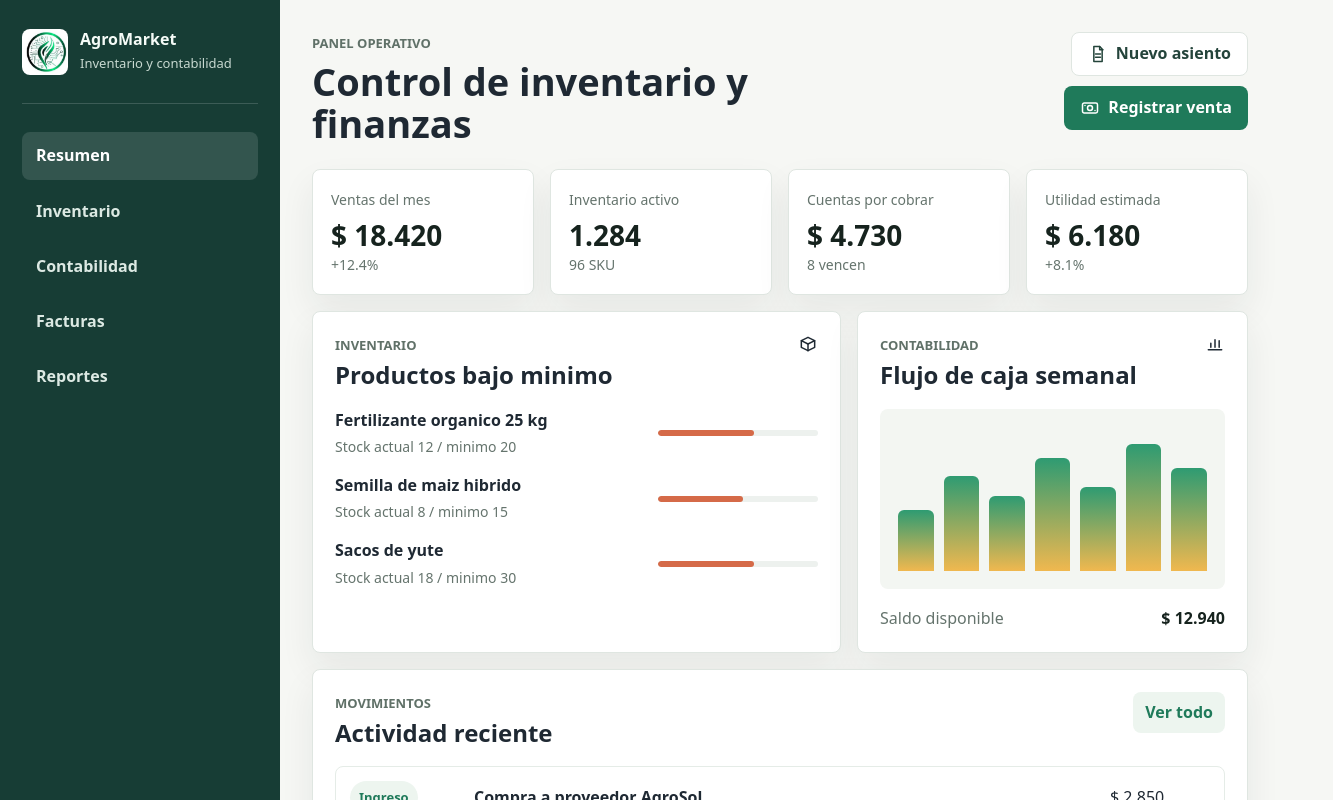
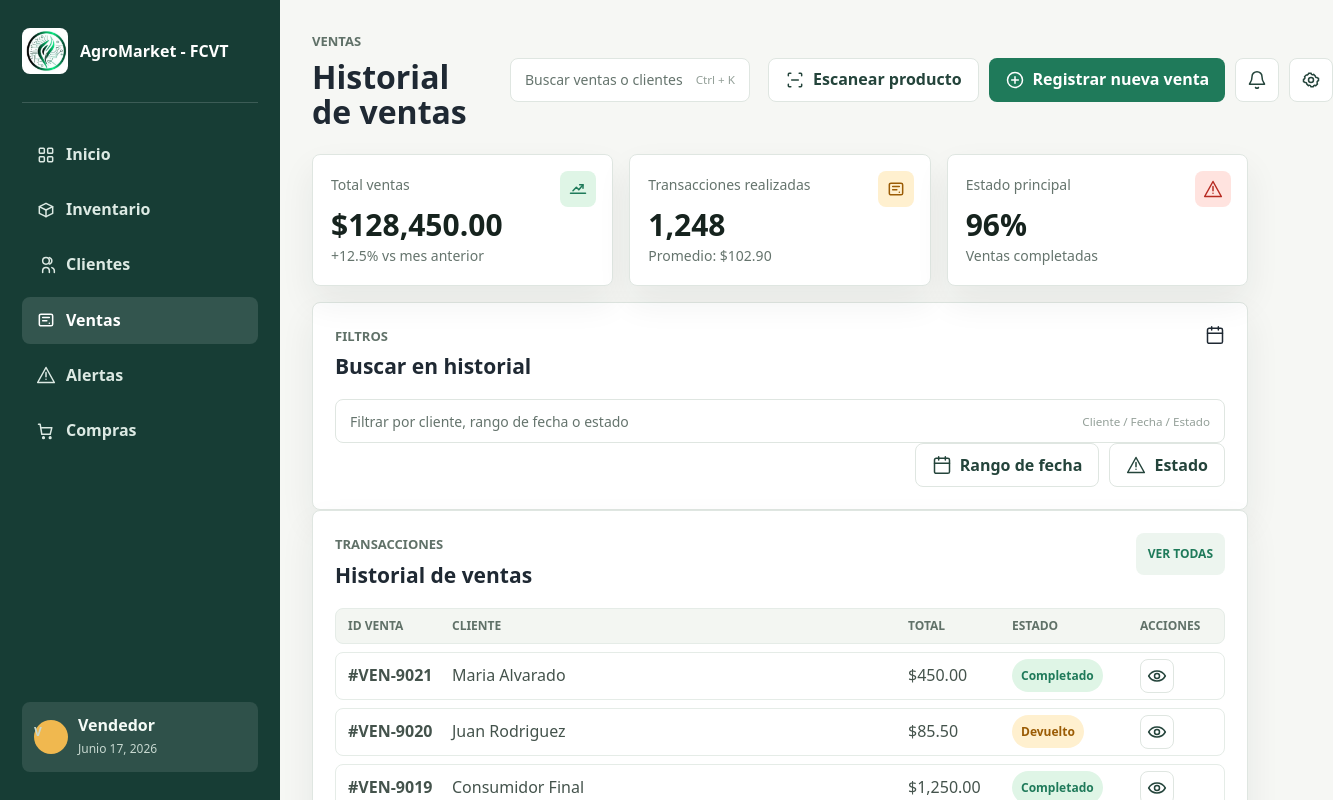
Before and after one commit to JoC1305/AgroMarket-FCVT, a React (Vite) app in the folder frontend/: page / in a window 1280 px wide. Shown: the top 800 px of the page, 1333 px wide, since content can reach past the window. Built offline with nearby package versions, Linux system fonts and the light colour scheme.

Commit message:
Redireccionamiento temporal

```diff
--- a/frontend/src/App.css
+++ b/frontend/src/App.css
@@ -1,4 +1,4 @@
-.home-page {
+.seller-home {
   min-height: 100svh;
   display: grid;
   grid-template-columns: 280px minmax(0, 1fr);
@@ -14,6 +14,13 @@
   background: #173d35;
   color: #f5fbf7;
   box-sizing: border-box;
+}
+
+.seller-sidebar {
+  display: flex;
+  flex-direction: column;
+  justify-content: space-between;
+  gap: 28px;
 }
 
 .logo {
@@ -32,13 +39,22 @@
   background: #ffffff;
 }
 
-.logo text {
-  display: block;
-  align-items: center;
+.logo-text {
+  min-width: 0;
 }
 
-.logo span {
-  margin-top: 2px;
+.logo-text strong,
+.logo-text span {
+  display: block;
+}
+
+.logo-text strong {
+  color: #ffffff;
+  line-height: 1.15;
+}
+
+.logo-text span {
+  margin-top: 4px;
   color: #c7d8d0;
   font-size: 13px;
 }
@@ -54,7 +70,13 @@
   text-decoration: none;
   padding: 12px 14px;
   border-radius: 8px;
-  font-weight: 600;
+  font-weight: 700;
+}
+
+.seller-nav a {
+  display: flex;
+  align-items: center;
+  gap: 10px;
 }
 
 .nav-list a:hover,
@@ -63,16 +85,46 @@
   color: #ffffff;
 }
 
+.seller-profile {
+  display: flex;
+  align-items: center;
+  gap: 10px;
+  padding: 12px;
+  border-radius: 8px;
+  background: rgba(255, 255, 255, 0.1);
+}
+
+.avatar {
+  width: 34px;
+  height: 34px;
+  display: inline-grid;
+  place-items: center;
+  border-radius: 50%;
+  background: #f0b84f;
+  color: #173d35;
+  font-weight: 800;
+}
+
+.seller-profile strong,
+.seller-profile span {
+  display: block;
+}
+
+.seller-profile span {
+  color: #c7d8d0;
+  font-size: 12px;
+}
+
 .workspace {
   min-width: 0;
-  padding: 32px;
+  padding: 30px 32px;
 }
 
-.topbar {
-  display: flex;
-  align-items: flex-start;
-  justify-content: space-between;
-  gap: 24px;
+.seller-topbar {
+  display: grid;
+  grid-template-columns: minmax(180px, 1fr) minmax(240px, 360px) auto;
+  align-items: center;
+  gap: 18px;
   margin-bottom: 24px;
 }
 
@@ -80,22 +132,40 @@
   margin: 0 0 6px;
   color: #607168;
   font-size: 13px;
-  font-weight: 700;
+  font-weight: 800;
   letter-spacing: 0;
   text-transform: uppercase;
 }
 
-.topbar h1,
+.seller-topbar h1,
 .panel h2 {
   margin: 0;
   color: #1f2933;
   letter-spacing: 0;
 }
 
-.topbar h1 {
-  max-width: 720px;
-  font-size: 38px;
+.seller-topbar h1 {
+  font-size: 32px;
   line-height: 1.1;
+}
+
+.seller-search {
+  min-height: 44px;
+  display: flex;
+  align-items: center;
+  justify-content: space-between;
+  gap: 12px;
+  padding: 0 14px;
+  border: 1px solid #dfe6e1;
+  border-radius: 8px;
+  background: #ffffff;
+  color: #65746d;
+  font-size: 14px;
+}
+
+.seller-search small {
+  color: #94a099;
+  white-space: nowrap;
 }
 
 .actions {
@@ -105,12 +175,18 @@
   justify-content: flex-end;
 }
 
+.seller-actions {
+  flex-wrap: nowrap;
+}
+
 .button,
-.text-button {
+.text-button,
+.icon-button,
+.table-action {
   border: 0;
   border-radius: 8px;
   font: inherit;
-  font-weight: 700;
+  font-weight: 800;
   cursor: pointer;
 }
 
@@ -118,8 +194,10 @@
   min-height: 44px;
   display: inline-flex;
   align-items: center;
+  justify-content: center;
   gap: 8px;
   padding: 0 16px;
+  white-space: nowrap;
 }
 
 .button.primary {
@@ -133,6 +211,25 @@
   border: 1px solid #dfe6e1;
 }
 
+.icon-button,
+.table-action {
+  display: inline-grid;
+  place-items: center;
+  color: #24443b;
+  background: #ffffff;
+  border: 1px solid #dfe6e1;
+}
+
+.icon-button {
+  width: 44px;
+  height: 44px;
+}
+
+.table-action {
+  width: 34px;
+  height: 34px;
+}
+
 .home-icon {
   width: 20px;
   height: 20px;
@@ -144,9 +241,9 @@
   flex: 0 0 auto;
 }
 
-.metric-grid {
+.seller-summary {
   display: grid;
-  grid-template-columns: repeat(4, minmax(0, 1fr));
+  grid-template-columns: repeat(3, minmax(0, 1fr));
   gap: 16px;
   margin-bottom: 16px;
 }
@@ -160,6 +257,8 @@
 }
 
 .metric-card {
+  position: relative;
+  min-height: 132px;
   padding: 18px;
 }
 
@@ -172,15 +271,42 @@
 
 .metric-card strong {
   display: block;
-  margin: 10px 0 4px;
+  margin: 14px 0 4px;
   color: #16231e;
-  font-size: 28px;
+  font-size: 30px;
   line-height: 1;
 }
 
-.dashboard-grid {
+.metric-icon {
+  position: absolute;
+  top: 16px;
+  right: 16px;
+  width: 36px;
+  height: 36px;
   display: grid;
-  grid-template-columns: 1.15fr 0.85fr;
+  place-items: center;
+  border-radius: 8px;
+}
+
+.metric-icon-0 {
+  color: #1f7a5a;
+  background: #dff5e6;
+}
+
+.metric-icon-1 {
+  color: #9b5c05;
+  background: #fff0cf;
+}
+
+.metric-icon-2 {
+  color: #b72b22;
+  background: #ffe3df;
+}
+
+.seller-dashboard-grid {
+  display: grid;
+  grid-template-columns: minmax(0, 1fr) 360px;
+  align-items: start;
   gap: 16px;
 }
 
@@ -193,7 +319,62 @@
   align-items: flex-start;
   justify-content: space-between;
   gap: 16px;
-  margin-bottom: 22px;
+  margin-bottom: 20px;
+}
+
+.panel h2 {
+  font-size: 21px;
+  line-height: 1.2;
+}
+
+.latest-sales {
+  min-width: 0;
+}
+
+.sales-table {
+  display: grid;
+  gap: 8px;
+}
+
+.sales-row {
+  display: grid;
+  grid-template-columns: 92px minmax(130px, 1fr) 92px 116px 72px;
+  align-items: center;
+  gap: 12px;
+  min-height: 48px;
+  padding: 0 12px;
+  border: 1px solid #e5ece7;
+  border-radius: 8px;
+  color: #44534c;
+}
+
+.sales-head {
+  min-height: 36px;
+  color: #607168;
+  background: #f3f6f2;
+  font-size: 12px;
+  font-weight: 800;
+  text-transform: uppercase;
+}
+
+.status-pill {
+  width: fit-content;
+  padding: 5px 9px;
+  border-radius: 999px;
+  background: #dff5e6;
+  color: #1f7a5a;
+  font-size: 12px;
+  font-weight: 800;
+}
+
+.status-pill.pending {
+  background: #fff0cf;
+  color: #9b5c05;
+}
+
+.seller-side-column {
+  display: grid;
+  gap: 16px;
 }
 
 .stock-list {
@@ -201,11 +382,26 @@
   gap: 16px;
 }
 
+.compact-stock-list {
+  gap: 14px;
+}
+
 .stock-row {
   display: grid;
   grid-template-columns: minmax(0, 1fr) 160px;
   align-items: center;
   gap: 16px;
+}
+
+.compact-stock-row {
+  grid-template-columns: 1fr;
+  gap: 8px;
+}
+
+.compact-stock-row div {
+  display: flex;
+  justify-content: space-between;
+  gap: 12px;
 }
 
 .stock-row strong,
@@ -216,7 +412,6 @@
 .stock-row span {
   color: #65746d;
   font-size: 14px;
-  margin-top: 3px;
 }
 
 meter {
@@ -235,73 +430,145 @@ meter::-webkit-meter-optimum-value {
   border-radius: 999px;
 }
 
-.cash-chart {
-  height: 180px;
-  display: grid;
-  grid-template-columns: repeat(7, 1fr);
-  align-items: end;
-  gap: 10px;
-  padding: 18px;
-  background: #f3f6f2;
-  border-radius: 8px;
-}
-
-.cash-chart span {
-  display: block;
-  min-height: 18px;
-  border-radius: 6px 6px 0 0;
-  background: linear-gradient(180deg, #2e9b72, #f0b84f);
-}
-
-.balance-row {
-  display: flex;
-  justify-content: space-between;
-  gap: 16px;
-  margin-top: 18px;
-  color: #65746d;
-}
-
-.balance-row strong {
-  color: #16231e;
-}
-
-.wide-panel {
-  grid-column: 1 / -1;
-}
-
 .text-button {
   background: #edf5ef;
   color: #1f7a5a;
   padding: 9px 12px;
+  text-transform: uppercase;
+  font-size: 12px;
 }
 
-.movement-table {
+.full-button {
+  width: 100%;
+  margin-top: 18px;
+}
+
+.alert-count {
+  display: flex;
+  align-items: baseline;
+  gap: 8px;
+  margin-bottom: 18px;
+}
+
+.alert-count strong {
+  color: #b72b22;
+  font-size: 34px;
+  line-height: 1;
+}
+
+.alert-count span {
+  color: #65746d;
+}
+
+.alert-list {
   display: grid;
   gap: 10px;
 }
 
-.movement-row {
-  display: grid;
-  grid-template-columns: 110px minmax(0, 1fr) 100px;
+.alert-row {
+  display: flex;
   align-items: center;
-  gap: 14px;
-  padding: 14px;
-  border: 1px solid #e5ece7;
+  justify-content: space-between;
+  gap: 12px;
+  padding: 12px;
   border-radius: 8px;
+  background: #f3f6f2;
 }
 
-.movement-type {
-  width: fit-content;
-  padding: 5px 9px;
-  border-radius: 999px;
-  background: #edf5ef;
-  color: #1f7a5a;
-  font-size: 13px;
-  font-weight: 700;
+.alert-row.danger {
+  color: #8e2019;
+  background: #ffe3df;
 }
 
-@media (max-width: 980px) {
-  .home-page {
+.alert-row.warning {
+  color: #7f4a03;
+  background: #fff0cf;
+}
+
+.alert-row.info {
+  color: #1f5d7a;
+  background: #e4f3f8;
+}
+
+.active-alerts-panel {
+  grid-column: 1 / -1;
+}
+
+.expiry-grid {
+  display: grid;
+  grid-template-columns: repeat(4, minmax(0, 1fr));
+  gap: 14px;
+}
+
+.expiry-card {
+  min-height: 74px;
+  display: flex;
+  align-items: center;
+  gap: 12px;
+  padding: 14px;
+  border-radius: 8px;
+  background: #f3f6f2;
+}
+
+.expiry-card .home-icon {
+  width: 34px;
+  height: 34px;
+  padding: 7px;
+  border-radius: 8px;
+  background: rgba(255, 255, 255, 0.72);
+}
+
+.expiry-card strong,
+.expiry-card span {
+  display: block;
+}
+
+.expiry-card span {
+  margin-top: 2px;
+  color: inherit;
+  font-size: 13px;
+  opacity: 0.72;
+}
+
+.expiry-card.danger {
+  color: #8e2019;
+  background: #ffd8d2;
+}
+
+.expiry-card.warning {
+  color: #7f4a03;
+  background: #ffdda0;
+}
+
+.expiry-card.muted {
+  color: #65746d;
+  background: #f3f6f2;
+}
+
+@media (max-width: 1180px) {
+  .seller-home {
+    grid-template-columns: 230px minmax(0, 1fr);
+  }
+
+  .seller-topbar {
+    grid-template-columns: 1fr;
+  }
+
+  .seller-actions {
+    justify-content: flex-start;
+  }
+
+  .seller-dashboard-grid {
+    grid-template-columns: 1fr;
+  }
+
+  .seller-side-column {
+    grid-template-columns: repeat(2, minmax(0, 1fr));
+  }
+}
+
+@media (max-width: 860px) {
+  .seller-home {
     grid-template-columns: 1fr;
   }
 
@@ -310,22 +577,34 @@ meter::-webkit-meter-optimum-value {
     height: auto;
   }
 
+  .seller-sidebar {
+    display: block;
+  }
+
+  .seller-profile {
+    margin-top: 18px;
+  }
+
   .nav-list {
-    grid-template-columns: repeat(5, max-content);
+    grid-template-columns: repeat(6, max-content);
     overflow-x: auto;
   }
 
-  .topbar,
-  .dashboard-grid {
-    grid-template-columns: 1fr;
+  .seller-summary,
+  .seller-side-column,
+  .expiry-grid {
+    grid-template-columns: repeat(2, minmax(0, 1fr));
   }
 
-  .topbar {
-    display: grid;
+  .sales-row {
+    grid-template-columns: 82px minmax(120px, 1fr) 80px;
   }
 
-  .metric-grid {
-    grid-template-columns: repeat(2, minmax(0, 1fr));
+  .sales-row span:nth-child(4),
+  .sales-row .table-action,
+  .sales-head span:nth-child(4),
+  .sales-head span:nth-child(5) {
+    display: none;
   }
 }
 
@@ -334,22 +613,36 @@ meter::-webkit-meter-optimum-value {
     padding: 22px 16px;
   }
 
-  .topbar h1 {
-    font-size: 30px;
+  .seller-topbar h1 {
+    font-size: 28px;
   }
 
-  .metric-grid,
-  .stock-row,
-  .movement-row {
+  .seller-summary,
+  .seller-side-column,
+  .expiry-grid {
     grid-template-columns: 1fr;
   }
 
-  .actions,
+  .seller-actions,
   .button {
     width: 100%;
   }
 
-  .button {
-    justify-content: center;
+  .seller-actions {
+    flex-wrap: wrap;
+  }
+
+  .icon-button {
+    flex: 1 1 44px;
+  }
+
+  .sales-row {
+    grid-template-columns: 1fr;
+    align-items: start;
+    padding: 12px;
+  }
+
+  .sales-head {
+    display: none;
   }
 }
--- a/frontend/src/App.tsx
+++ b/frontend/src/App.tsx
@@ -1,8 +1,8 @@
-import Home from './pages_admin/home'
+import HistorialDeVentas from './pages_vendedor/HistorialDeVentas'
 import './App.css'
 
 function App() {
-  return <Home />
+  return <HistorialDeVentas />
 }
 
 export default App
```
